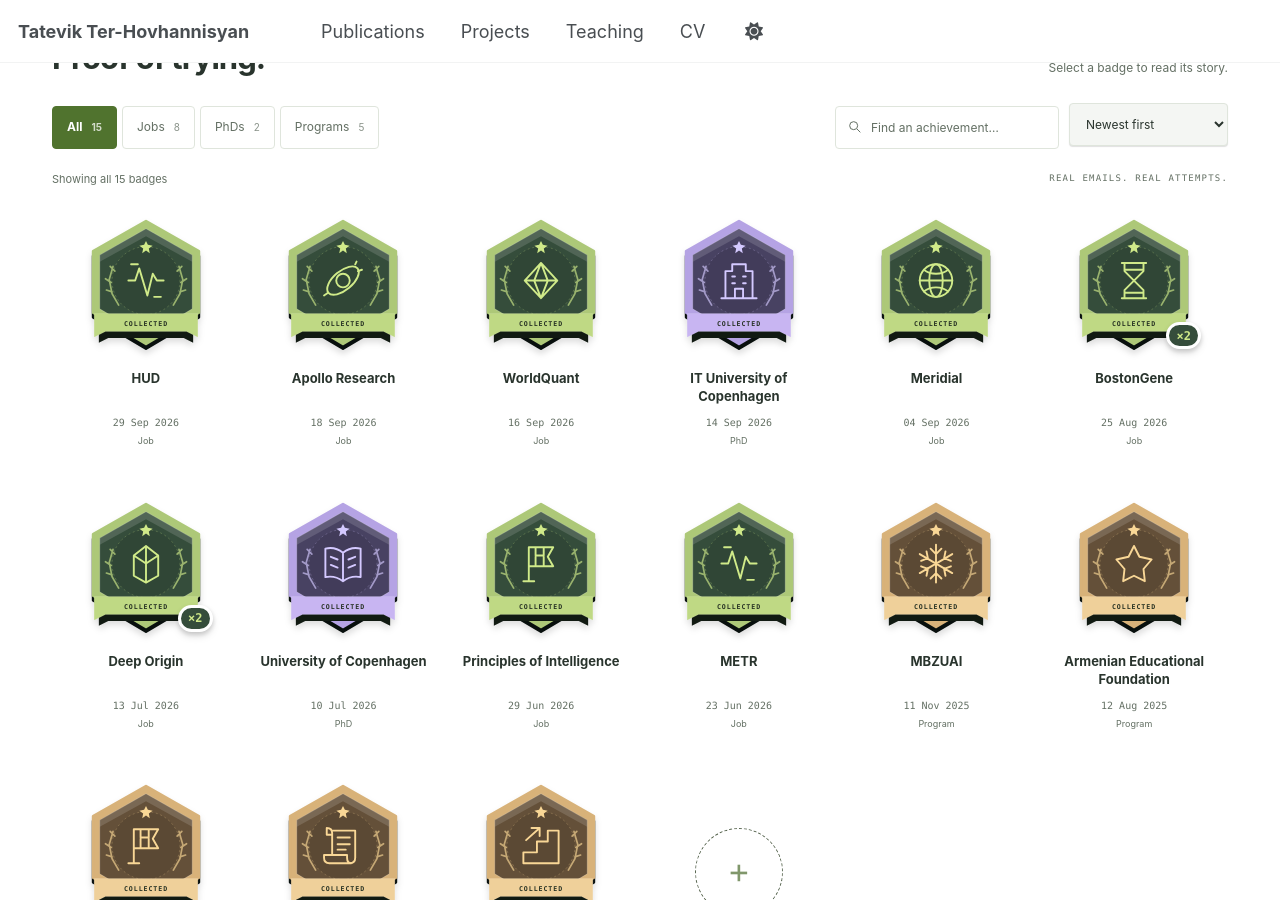
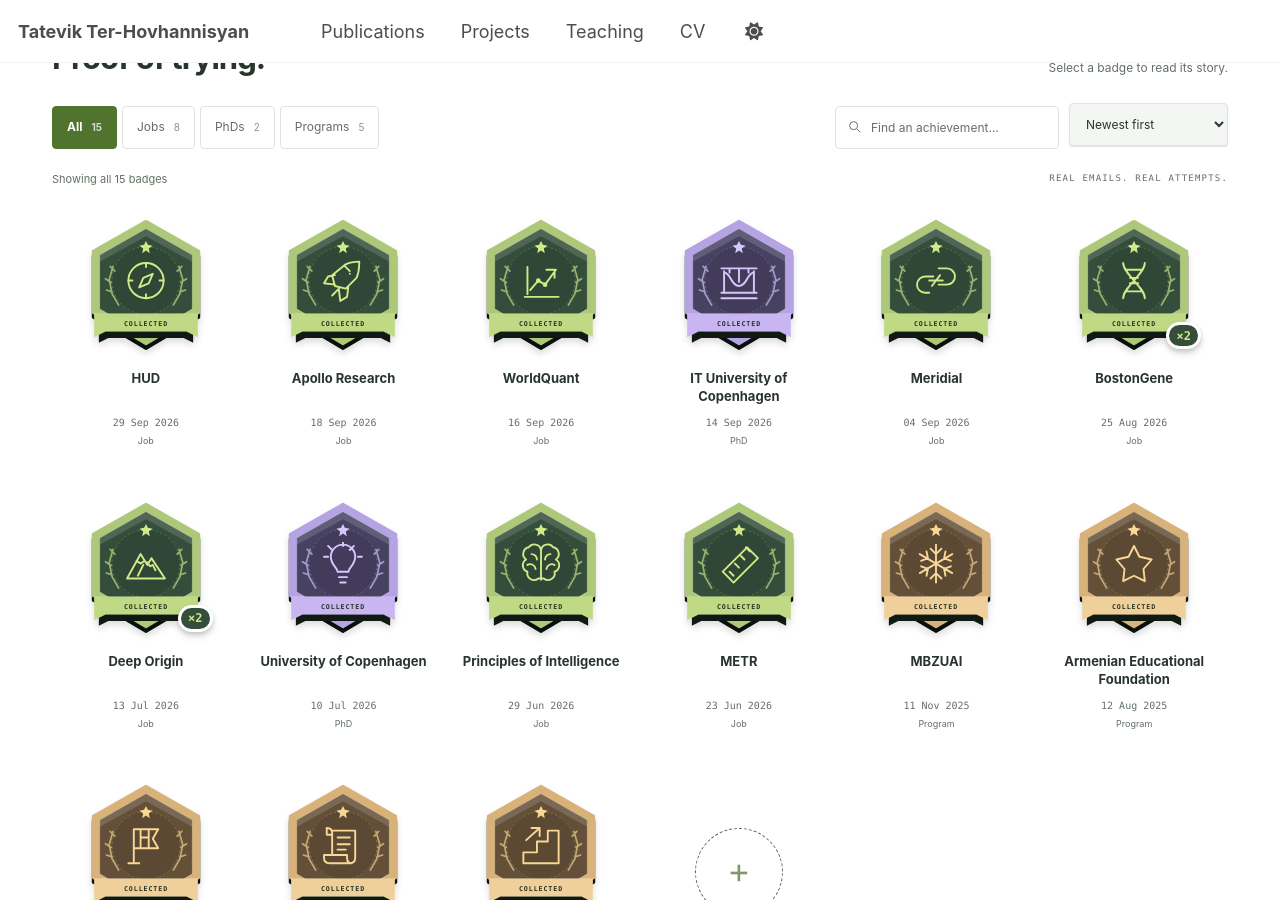
Before and after one commit to tatevik-t/tatevik-t.github.io, a Jekyll site: the page built from _pages/rejections.html, in a window 1280 px wide and 900 px high, scrolled down 652 px. Built offline with Jekyll 4.4.1, drawn with Linux system fonts in a browser that asks for light colours; a style sheet for code colours, icons or effects is not loaded.

Commit message:
Add unique icons to recent rejection badges

```diff
--- a/_data/rejections.yml
+++ b/_data/rejections.yml
@@ -6,14 +6,14 @@ entries:
     company: HUD
     date: "2026-09-29"
     category: jobs
-    icon: signal
+    icon: compass
     quote: "After reviewing your application we've determined that there isn't an ideal fit at this time, and we will not be moving forward with your candidacy."
 
   - id: apollo-2026
     company: Apollo Research
     date: "2026-09-18"
     category: jobs
-    icon: orbit
+    icon: rocket
     quote: "we've made the decision not to move forward with your application"
     note: Encouraged to reapply in 6–12 months or consider other open roles.
 
@@ -22,14 +22,14 @@ entries:
     company: WorldQuant
     date: "2026-09-16"
     category: jobs
-    icon: diamond
+    icon: chart
     quote: "the team has decided to pursue other candidates who appear to match our needs and requirements more closely at this time."
 
   - id: itu-2026
     company: IT University of Copenhagen
     date: "2026-09-14"
     category: phd
-    icon: tower
+    icon: bridge
     quote: "We interviewed an exceptionally qualified set of candidates, and I only wish we’d had funding to hire more than one of you!"
     note: The hiring team confirmed that it had offered the position to another applicant.
 
@@ -38,28 +38,28 @@ entries:
     company: Meridial
     date: "2026-09-04"
     category: jobs
-    icon: globe
+    icon: link
     quote: "We truly appreciate your effort and enthusiasm."
 
   - id: bostongene-2026
     company: BostonGene
     date: "2026-08-25"
     category: jobs
-    icon: hourglass
+    icon: dna
     quote: "At this time, we will not be moving forward with your application."
 
   - id: deep-origin-2026
     company: Deep Origin
     date: "2026-07-13"
     category: jobs
-    icon: crystal
+    icon: mountain
     quote: "After careful evaluation, we have decided to pursue other candidates whose skills and experience more closely align with the needs of the role."
 
   - id: ku-2026
     company: University of Copenhagen
     date: "2026-07-10"
     category: phd
-    icon: book
+    icon: lamp
     quote: "We must inform you that we have decided to offer the position to another applicant"
     note: The earlier non-shortlisting notice arrived on 8 June; this was the final decision.
 
@@ -68,7 +68,7 @@ entries:
     company: Principles of Intelligence
     date: "2026-06-29"
     category: jobs
-    icon: flag
+    icon: brain
     quote: "We received an exceptionally strong pool of applicants for this role (112 people)"
     note: The team chose candidates whose experience more closely matched its current needs.
 
@@ -77,7 +77,7 @@ entries:
     company: METR
     date: "2026-06-23"
     category: jobs
-    icon: signal
+    icon: ruler
     quote: "Hiring is a noisy process, and we wouldn't encourage you to read too much into any single outcome."
     note: A follow-up offered an engineering assessment or the option to reapply when research roles reopened.
 
```
Also changed, not shown: _includes/rejection-icons.svg.
